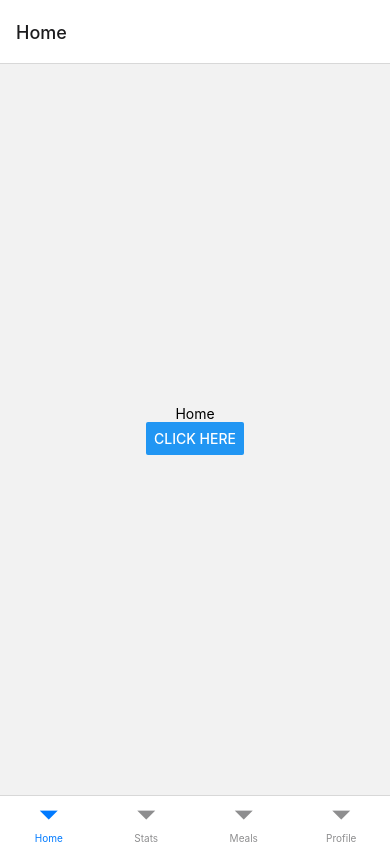
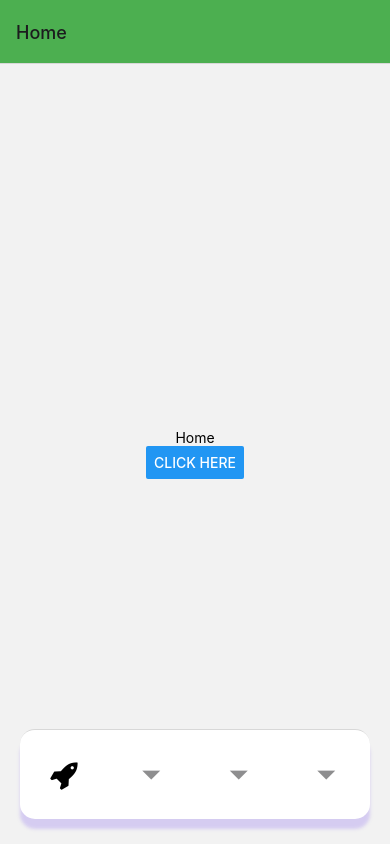
Before and after one commit to TylerTLe/Phase4MobileApp, a React Native app: screen /Home in a window 390 px wide. Built offline with nearby package versions, Linux system fonts and the light colour scheme.

Commit message:
Styles bottom navigator

```diff
--- a/App.jsx
+++ b/App.jsx
@@ -1,47 +1,11 @@
-/**
- * Sample React Native App
- * https://github.com/facebook/react-native
- *
- * @format
- */
+import React from 'react';
+import Tabs from './navigation/tabs';
+import {NavigationContainer} from '@react-navigation/native';
 
-import 'react-native-gesture-handler';
-import React from 'react';
-import {
-  StyleSheet,
-  Text,
-  View,
-  StatusBar
-} from 'react-native';
-import { NavigationContainer } from '@react-navigation/native';
-import { createBottomTabNavigator } from '@react-navigation/bottom-tabs';
-import StatsScreen from './screens/StatsScreen';
-import MealsScreen from './screens/MealsScreen';
-import ProfileScreen from './screens/ProfileScreen';
-import HomeScreen from './screens/HomeScreen';
-
-const Tab = createBottomTabNavigator();
-export default function App(){
+export default function App() {
   return (
     <NavigationContainer>
-      <Tab.Navigator>
-        {
-
-        }
-        <Tab.Screen name="Home" component={HomeScreen}></Tab.Screen>
-        <Tab.Screen name="Stats" component={StatsScreen}></Tab.Screen>
-        <Tab.Screen name="Meals" component={MealsScreen}></Tab.Screen>
-        <Tab.Screen name="Profile" component={ProfileScreen}></Tab.Screen>
-      </Tab.Navigator>
+      <Tabs />
     </NavigationContainer>
   );
 }
-
-const styles = StyleSheet.create({
-  container: {
-    flex: 1,
-    backgroundColor: '#fff',
-    alignItems: 'center',
-    justifyContent:'center',
-  },
-});
--- /dev/null
+++ b/navigation/tabs.jsx
@@ -0,0 +1,62 @@
+import {createBottomTabNavigator} from '@react-navigation/bottom-tabs';
+import React from 'react';
+import {StyleSheet, Text, View, Image, TouchableOpacity} from 'react-native';
+
+import StatsScreen from '../screens/StatsScreen';
+import MealsScreen from '../screens/MealsScreen';
+import ProfileScreen from '../screens/ProfileScreen';
+import HomeScreen from '../screens/HomeScreen';
+import Icon from 'react-native-vector-icons/FontAwesome';
+
+const Tab = createBottomTabNavigator();
+
+const Tabs = () => {
+  return (
+    <Tab.Navigator
+      screenOptions={{
+        headerStyle: {backgroundColor: '#4CAF50'},
+        tabBarShowLabel: false,
+        tabBarStyle: {
+          position: 'absolute',
+          bottom: 25,
+          left: 20,
+          right: 20,
+          elevation: 0,
+          backgroundColor: '#ffffff',
+          borderRadius: 15,
+          height: 90,
+          ...styles.shadow,
+        },
+      }}>
+      <Tab.Screen
+        name="Home"
+        component={HomeScreen}
+        options={{
+          tabBarIcon: ({focused}) => (
+            <View
+              style={{alignItems: 'center', justifyContent: 'center'}}>
+              <Icon name="rocket" size={30} color="black" />
+            </View>
+          ),
+        }}></Tab.Screen>
+      <Tab.Screen name="Stats" component={StatsScreen}></Tab.Screen>
+      <Tab.Screen name="Meals" component={MealsScreen}></Tab.Screen>
+      <Tab.Screen name="Profile" component={ProfileScreen}></Tab.Screen>
+    </Tab.Navigator>
+  );
+};
+
+export default Tabs;
+
+const styles = StyleSheet.create({
+  shadow: {
+    shadowColor: '#7F5DF0',
+    shadowOffset: {
+      width: 0,
+      height: 10,
+    },
+    shadowOpacity: 0.25,
+    shadowRadius: 3.5,
+    elevation: 5,
+  },
+});
--- a/package.json
+++ b/package.json
@@ -16,7 +16,8 @@
     "react-native": "0.72.6",
     "react-native-gesture-handler": "^2.13.4",
     "react-native-safe-area-context": "^4.7.4",
-    "react-native-screens": "^3.27.0"
+    "react-native-screens": "^3.27.0",
+    "react-native-vector-icons": "^10.0.2"
   },
   "devDependencies": {
     "@babel/core": "^7.20.0",
```
Also changed, not shown: 2 other files (tests, documents, lock files or other folders).
